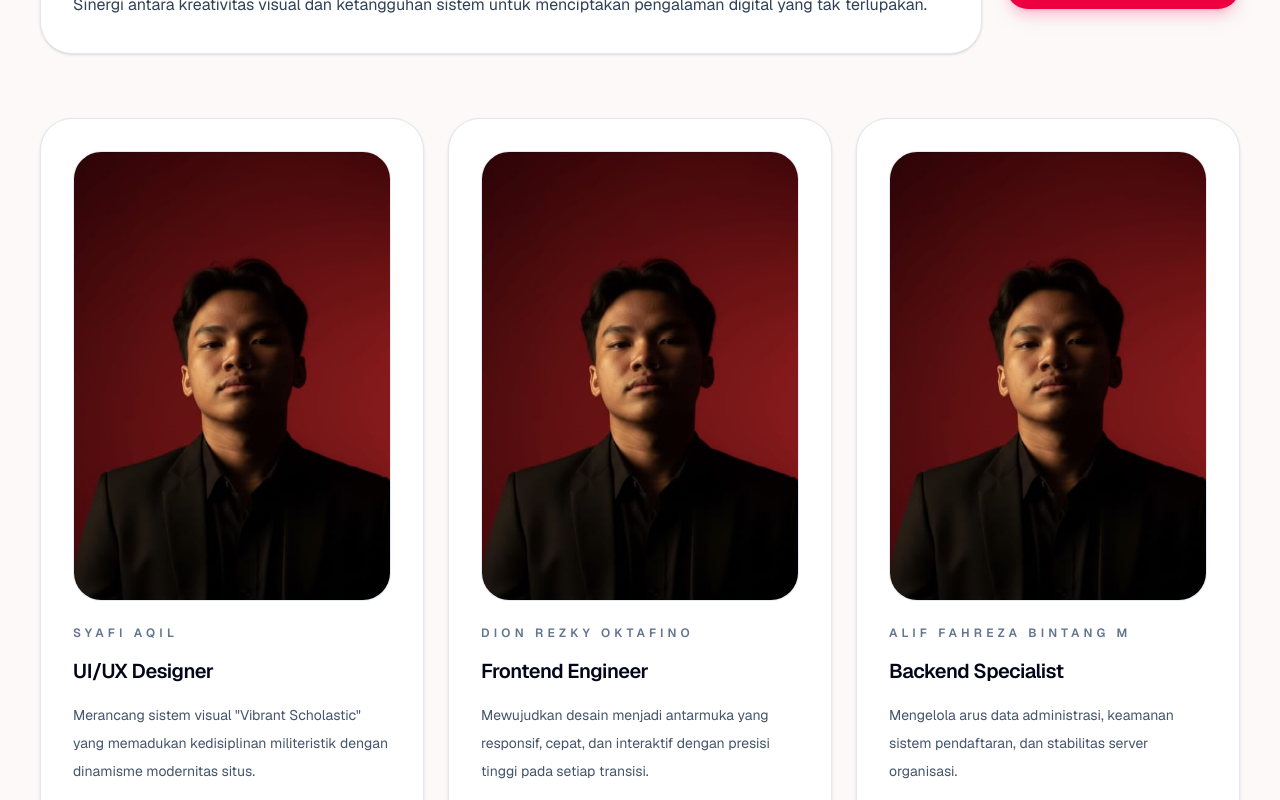
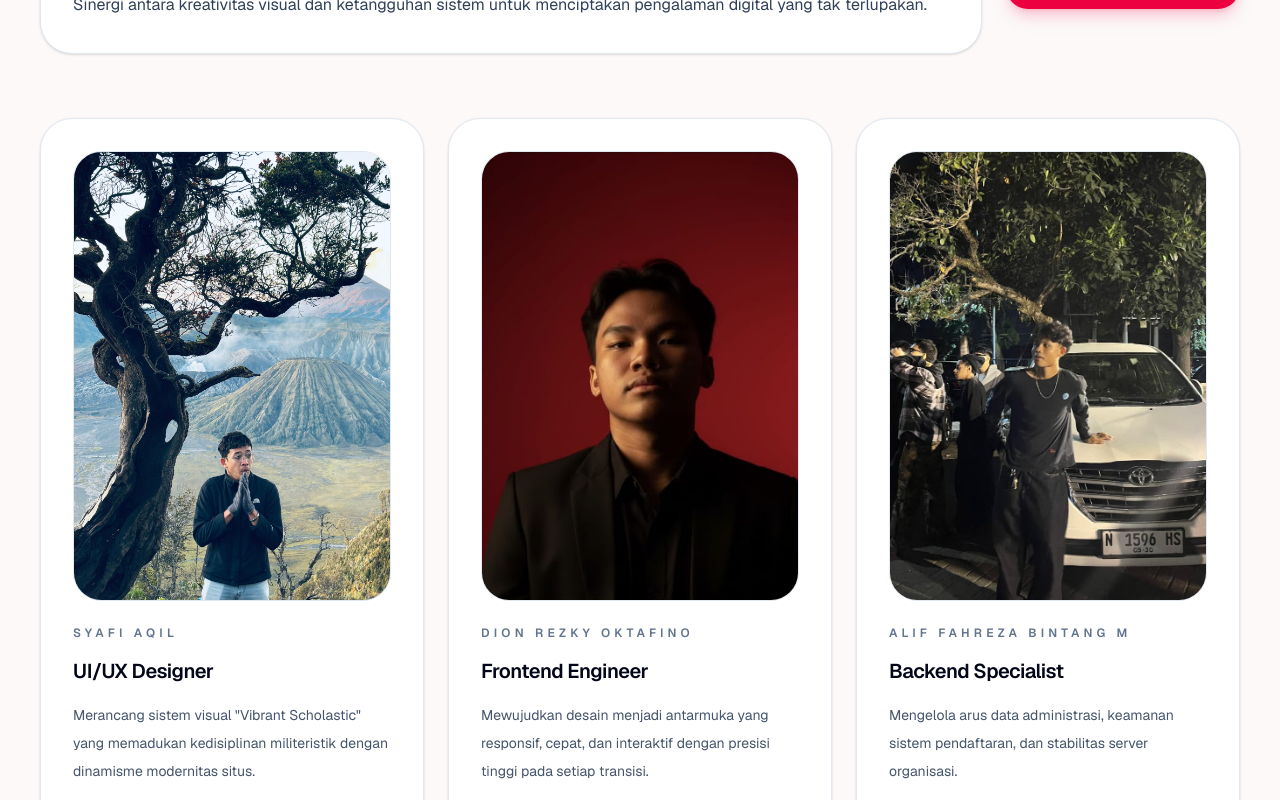
Before and after one commit to dionrezkyoktaf24/paskatema, a Next.js app: page /developer in a window 1280 px wide. Shown: the part 598-1398 px from the top of the page. Built offline with nearby package versions, Linux system fonts and the light colour scheme.

Commit message:
Update Profile Developer

```diff
--- a/src/components/sections/DeveloperSection.tsx
+++ b/src/components/sections/DeveloperSection.tsx
@@ -60,7 +60,7 @@ export function DeveloperSection() {
             className="group overflow-hidden rounded-[32px] border border-slate-200 bg-white p-8 text-left shadow-sm transition hover:-translate-y-1 hover:shadow-lg"
           >
             <div className="overflow-hidden rounded-[28px] border border-slate-200 bg-slate-100">
-              <Image src="/dev22.jpeg" alt="The Architect" width={360} height={480} className="h-[28rem] w-full object-cover" />
+              <Image src="/dev44.jpeg" alt="The Architect" width={360} height={480} className="h-[28rem] w-full object-cover" />
             </div>
             <p className="mt-6 text-xs font-semibold uppercase tracking-[0.35em] text-slate-500">Syafi Aqil</p>
             <h2 className="mt-4 text-xl font-semibold tracking-tight text-slate-950">UI/UX Designer</h2>
@@ -107,7 +107,7 @@ export function DeveloperSection() {
             className="group overflow-hidden rounded-[32px] border border-slate-200 bg-white p-8 text-left shadow-sm transition hover:-translate-y-1 hover:shadow-lg"
           >
             <div className="overflow-hidden rounded-[28px] border border-slate-200 bg-slate-100">
-              <Image src="/dev22.jpeg" alt="The Strategist" width={360} height={480} className="h-[28rem] w-full object-cover" />
+              <Image src="/dev33.jpeg" alt="The Strategist" width={360} height={480} className="h-[28rem] w-full object-cover" />
             </div>
             <p className="mt-6 text-xs font-semibold uppercase tracking-[0.35em] text-slate-500">Alif Fahreza Bintang M</p>
             <h2 className="mt-4 text-xl font-semibold tracking-tight text-slate-950">Backend Specialist</h2>
```
Also changed, not shown: public/dev33.jpeg (added), public/dev44.jpeg (added).
